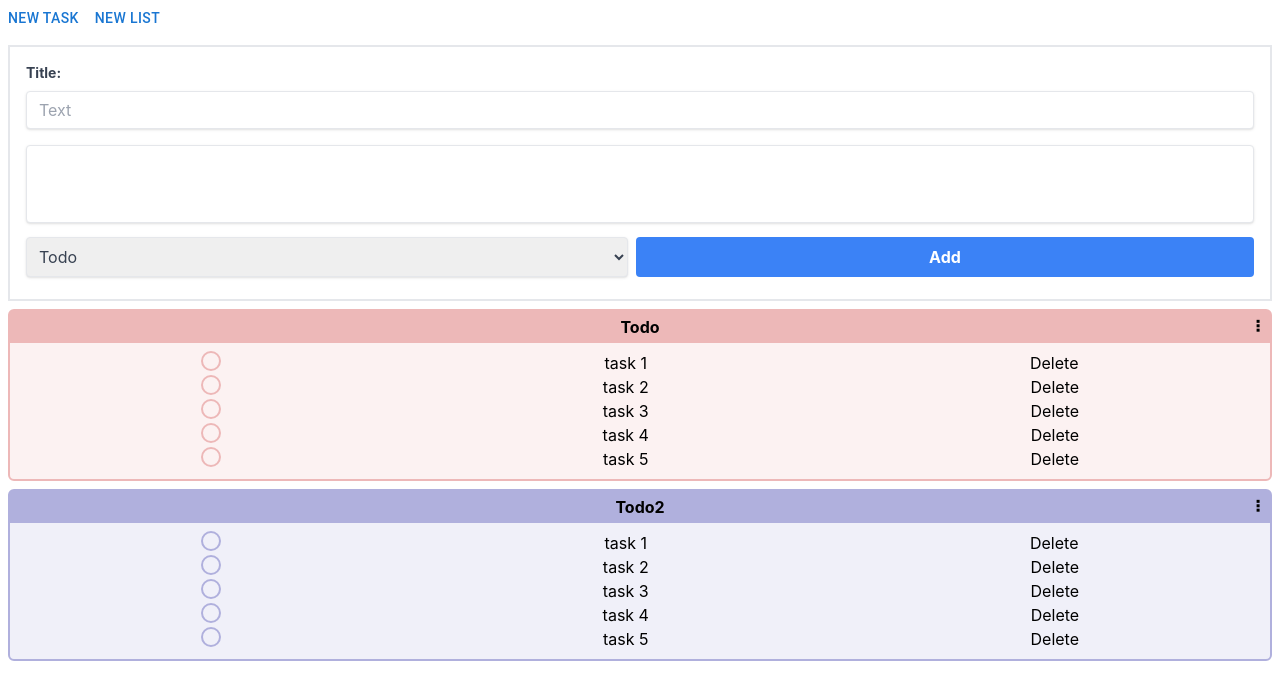
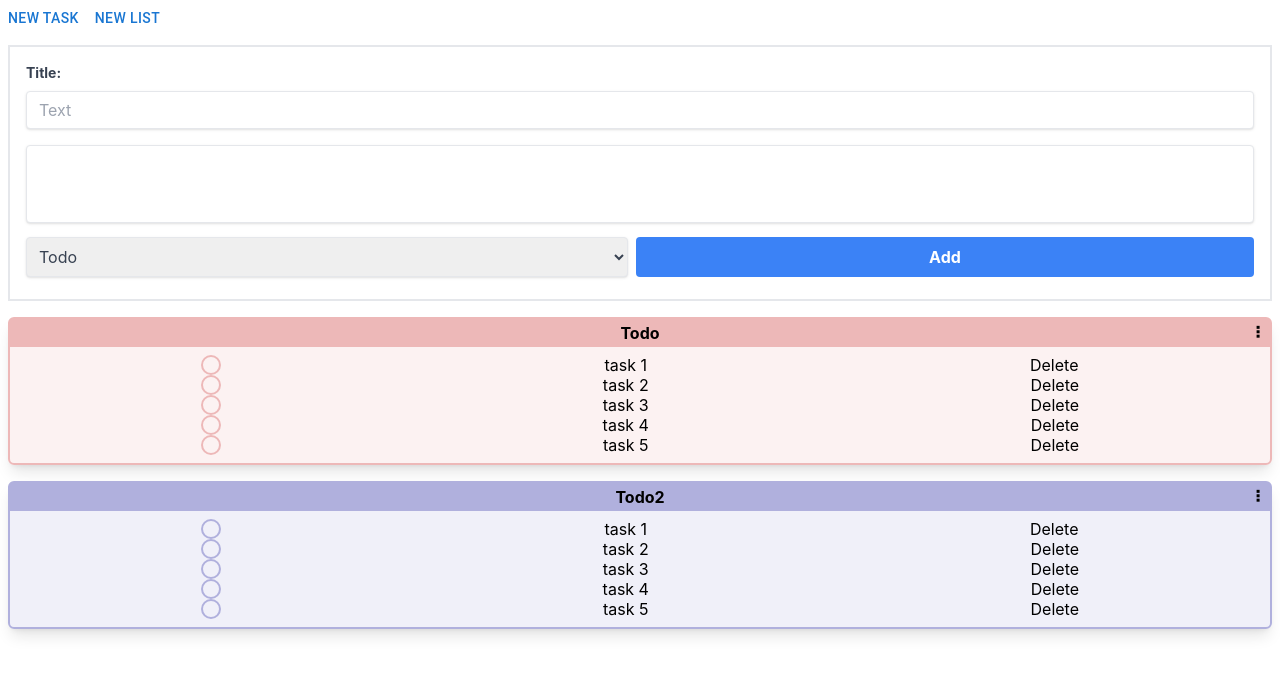
Before and after one commit to yuriinagorniak/task-manager, a React (Create React App) app: page / in a window 1280 px wide. Shown: the top 700 px of the page. Built offline with nearby package versions, Linux system fonts and the light colour scheme.

Commit message:
Added popover for task "commented"

```diff
--- a/src/components/TaskList.tsx
+++ b/src/components/TaskList.tsx
@@ -97,7 +97,7 @@ const TaskList = ({
 
     return (
         <div
-            className={`m-2 border-2 text-center rounded-md`}
+            className={`mx-2 my-4 border-2 text-center rounded-md shadow-lg appearance-none leading-tight focus:outline-none focus:shadow-outline`}
             style={{ borderColor: listData.color, backgroundColor: listData.color + "30" }}
         >
             <div
@@ -112,6 +112,7 @@ const TaskList = ({
                     <button
                         style={{ color: getContrastColor(listData.color) }}
                         onClick={handleClick}
+                        title="Options"
                     >
                         ⠇
                     </button>
@@ -212,9 +213,7 @@ const TaskList = ({
                             color={listData.color}
                             completed={task.completed}
                         />
-                        <h3>
-                            {task.title}
-                        </h3>
+                        <h3>{task.title}</h3>
                         {task.description && <span>{task.description}</span>}
                         <button onClick={deleteTask.bind(null, task.id)}>Delete</button>
                     </li>
@@ -238,11 +237,23 @@ const TaskList = ({
                                     color={listData.color}
                                     completed={task.completed}
                                 />
-                                <h3>
-                                    {task.title}
-                                </h3>
+                                <h3>{task.title}</h3>
                                 {task.description && <span>{task.description}</span>}
                                 <button onClick={deleteTask.bind(null, task.id)}>Delete</button>
+                                {/* <Popover
+                                    anchorOrigin={{
+                                        vertical: "top",
+                                        horizontal: "right",
+                                    }}
+                                    transformOrigin={{
+                                        vertical: "bottom",
+                                        horizontal: "left",
+                                    }}
+                                    id={id}
+                                    open={open}
+                                    anchorEl={anchorEl}
+                                    onClose={handleClose}
+                                ></Popover> */}
                             </li>
                         ))}
                     </ul>
```
